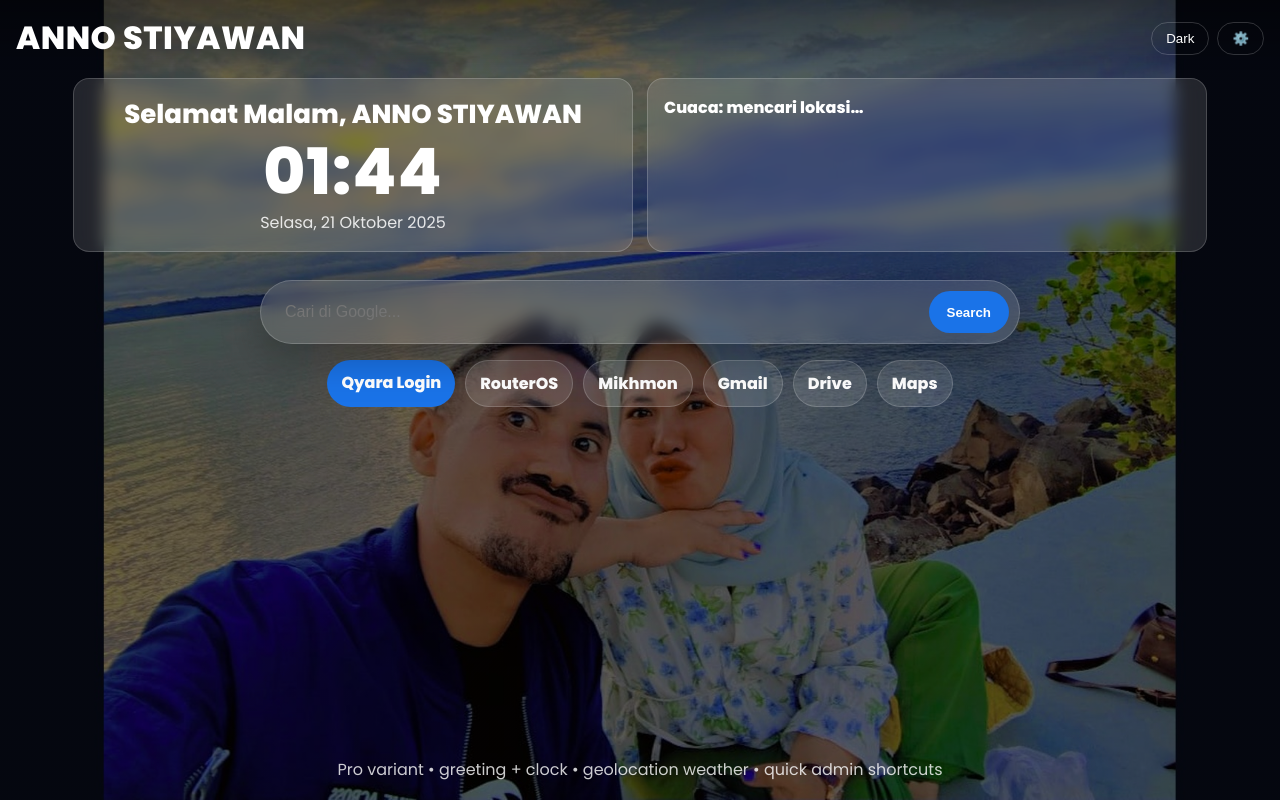
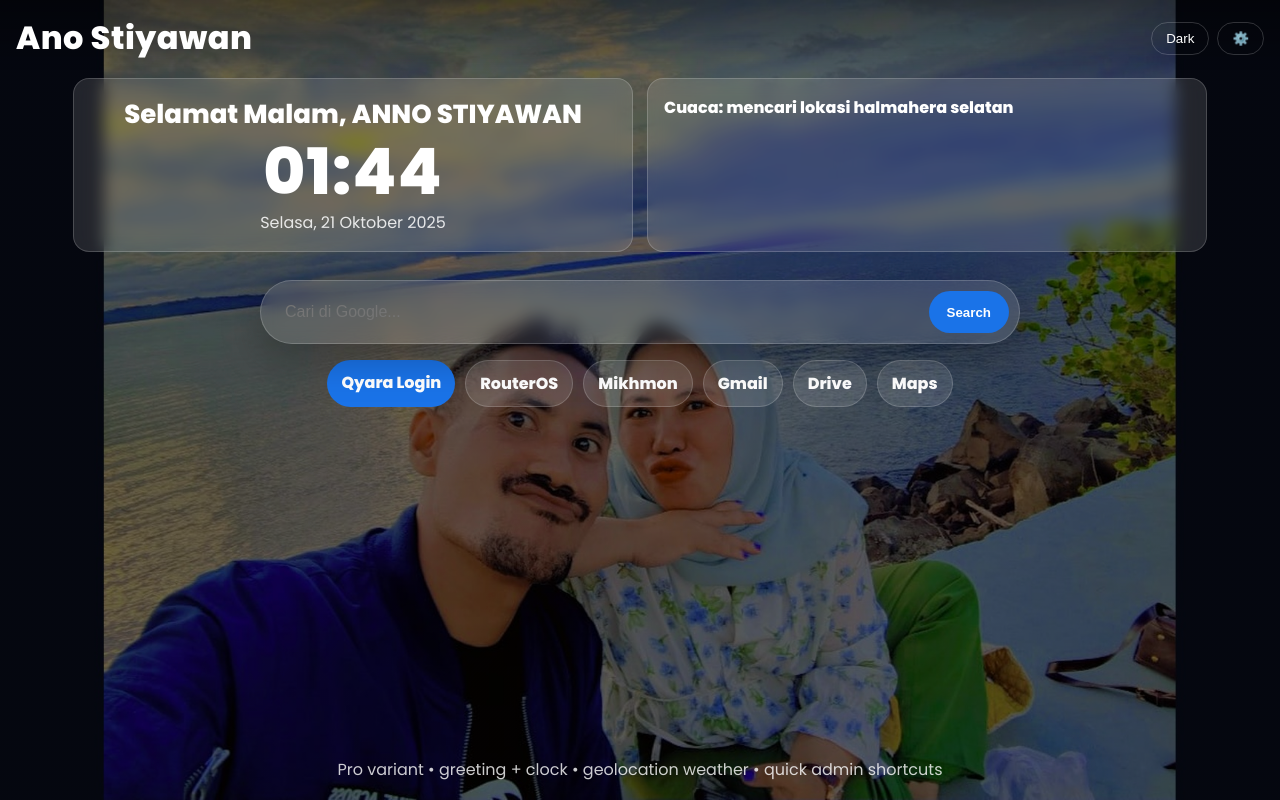
Before and after one commit to Anno-Stiyawan/Ano-Home, a plain HTML site: page index.html in a window 1280 px wide. Drawn offline with Linux system fonts and the light colour scheme.

Commit message:
Correct title and brand name capitalization

```diff
--- a/index.html
+++ b/index.html
@@ -3,7 +3,7 @@
 <head>
   <meta charset="UTF-8" />
   <meta name="viewport" content="width=device-width, initial-scale=1" />
-  <title>ANNO STIYAWAN — Pro</title>
+  <title>Ano Stiyawan — Pro</title>
   <link rel="icon" href="favicon.svg" type="image/svg+xml" />
   <link href="https://fonts.googleapis.com/css2?family=Poppins:wght@400;600;800&display=swap" rel="stylesheet">
   <link rel="stylesheet" href="style.css" />
@@ -12,7 +12,7 @@
   <div class="bg"></div>
 
   <header class="top">
-    <div class="brand">ANNO STIYAWAN</div>
+    <div class="brand">Ano Stiyawan</div>
     <div class="right">
       <button id="toggleMode" class="ghost">Dark</button>
       <button id="openSettings" class="ghost">⚙️</button>
@@ -26,7 +26,7 @@
       <div id="date">—</div>
     </div>
     <div class="weather" id="weather">
-      <div class="w-main">Cuaca: <span id="w-text">mencari lokasi…</span></div>
+      <div class="w-main">Cuaca: <span id="w-text">mencari lokasi halmahera selatan</span></div>
       <div class="w-sub"><span id="w-temp"></span> <span id="w-place"></span></div>
     </div>
   </section>
```
